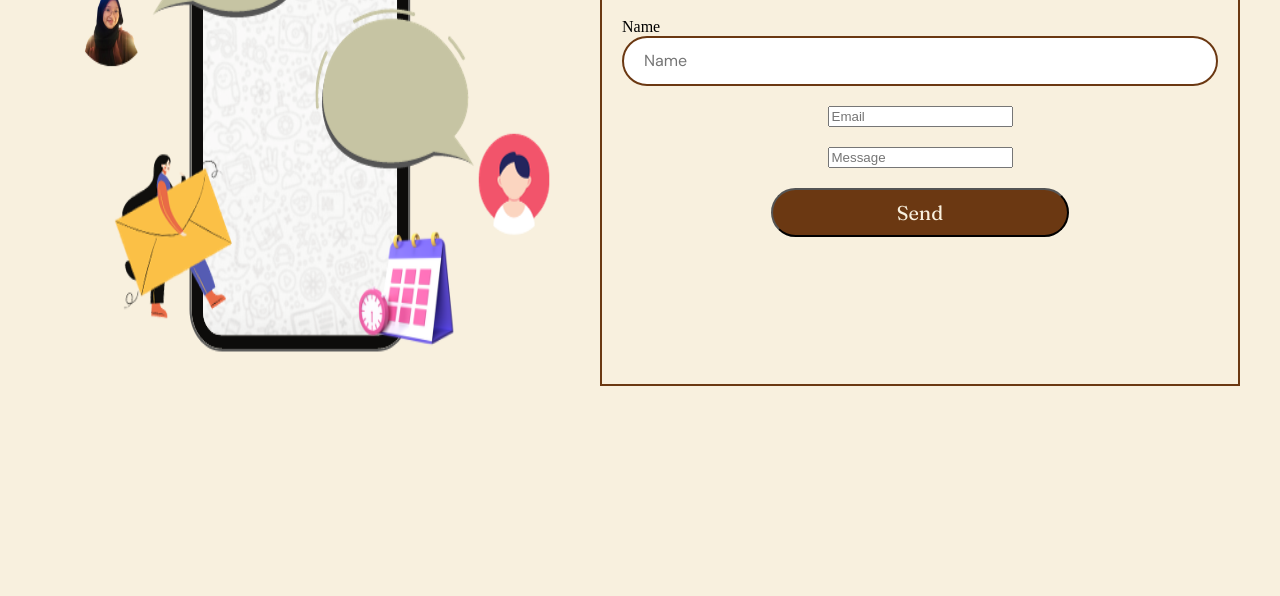
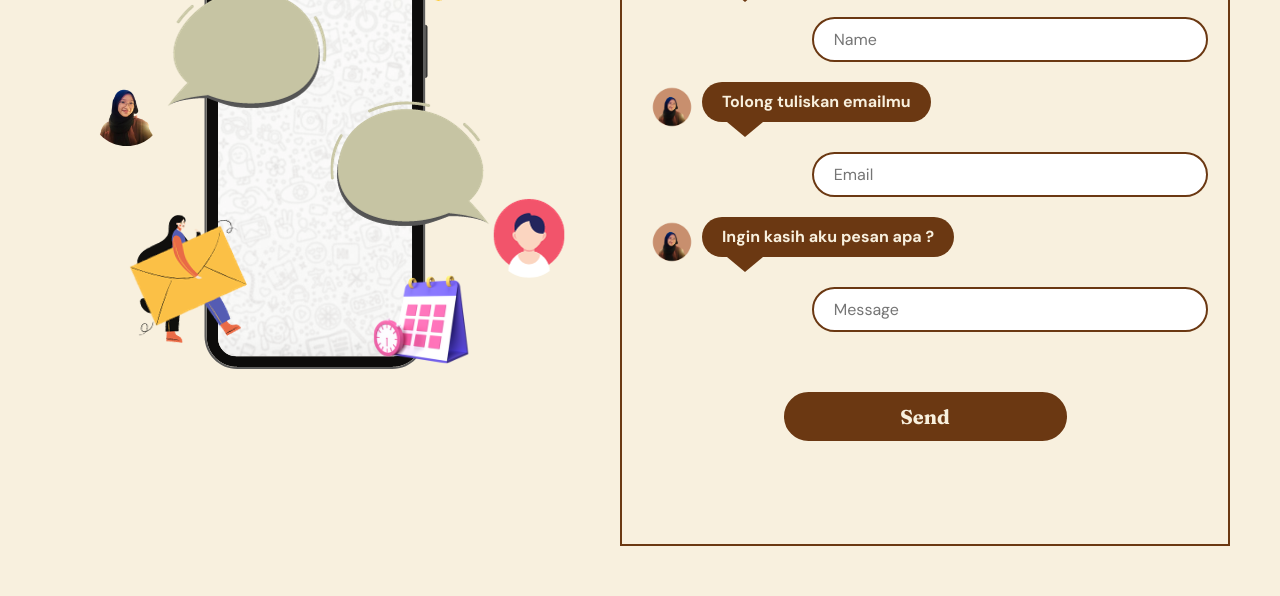
Before and after one commit to Fresinsya/PersonalWeb, a plain HTML site: page contact.html in a window 1280 px wide. Shown: the part 344-940 px from the top of the page. Before the commit the page ends 800 px from the top, so only its background shows below. Drawn offline with Linux system fonts and the light colour scheme.

Commit message:
contact done

```diff
--- a/contact.html
+++ b/contact.html
@@ -22,20 +22,42 @@
     <section>
         <div class="Contact">
             <div class="iconContact">
-                <img src="asset/contact.png" alt="">
+                <img src="asset/contact.png" alt="" class="profilContact">
             </div>
             <div class="chatContact">
                 <form action="formContact" class="formContact">
                     <h1 class="titleContact">Contact Me</h1>
-                    <div class="input2">
-                        <label for="name" id="Lname">Name</label>
+                    <div class="bubbleVica" style="display: flex;">
+                        <img src="asset/bubbleFoto.png" alt="" class="bubbleFoto">
+                        <div class="bubble">
+                            <h3>Siapa namamu?</h3>
+                        </div>
+                    </div>
+                    <div style="display: flex;justify-content: end;">
                         <input class="input" type="text" placeholder="Name" id="name">
                     </div>
-
-                    <input class="input" type="text" placeholder="Email">
-                    <input class="input" type="text" placeholder="Message">
+                    <div class="bubbleVica" style="display: flex;">
+                        <img src="asset/bubbleFoto.png" alt="" class="bubbleFoto">
+                        <div class="bubble">
+                            <h3>Tolong tuliskan emailmu</h3>
+                        </div>
+                    </div>
+                    <div style="display: flex;justify-content: end;">
+                        <input class="input" type="text" placeholder="Email">
+                    </div>
+                    <div class="bubbleVica" style="display: flex;">
+                        <img src="asset/bubbleFoto.png" alt="" class="bubbleFoto">
+                        <div class="bubble">
+                            <h3>Ingin kasih aku pesan apa ?</h3>
+                        </div>
+                    </div>
+                    <div style="display: flex;justify-content: end;">
+                        <input class="input" type="text" placeholder="Message">
+                    </div>
                     <!-- <textarea name="" id="" cols="30" rows="10" placeholder="Message"></textarea> -->
-                    <button type="submit" class="btn">Send</button>
+                    <div style="display: flex; justify-content: center;">
+                        <button type="submit" class="btn">Send</button>
+                    </div>
                 </form>
 
             </div>
--- a/style.css
+++ b/style.css
@@ -330,12 +330,20 @@ body {
 
 .Contact {
     display: flex;
-    padding-top: 90px;
-    padding-bottom: 50px;
+    padding: 90px 50px 50px 10px;
     box-sizing: border-box;
 }
 
-.Contact img {
+.iconContact {
+    display: flex;
+    justify-content: center;
+    align-items: center;
+    width: 50%;
+    height: 100vh;
+    padding: 20px;
+}
+
+.profileContact {
     max-width: 100%;
     width: 100%;
     height: 100%;
@@ -343,37 +351,34 @@ body {
 
 .chatContact {
     display: flex;
+    justify-content: center;
+    align-items: center;
     width: 50%;
-    height: 80vh;
+    height: 100vh;
     padding: 20px;
     border: 2px solid #6b3812;
 }
 
 .titleContact {
+    display: flex;
+    justify-content: center;
     font-family: 'Fraunces', serif;
     font-size: 40px;
     font-weight: 700;
     color: #6b3812;
-    margin-bottom: 20px;
 }
 
 .formContact {
     width: 100%;
     display: flex;
     flex-direction: column;
-    justify-content: center;
-    align-items: center;
     gap: 20px;
 }
 
-.input2 {
-    width: 100%;
-}
-
-.input2 input {
+.input {
     display: flex;
-    width: 100%;
-    height: 50px;
+    width: 70%;
+    height: 45px;
     border: 2px solid #6b3812;
     border-radius: 25px;
     padding: 0 20px;
@@ -381,23 +386,72 @@ body {
     font-weight: 400px;
     font-family: 'DM Sans', sans-serif;
     color: #6b3812;
+    border: 2px solid#6b3812;
 }
 
-@media screen and (max-width: 768px) {
-    .input {}
+.btn:hover {
+    background-color: #F8F0DE;
+    color: #6b3812;
+
 }
 
 .btn {
+    display: flex;
+    justify-content: center;
+    align-items: center;
+    width: 50%;
     border-radius: 25px;
+    border: 2px solid #6b3812;
     background-color: #6b3812;
     padding: 0.5em;
     text-decoration: none;
     color: #F8F0DE;
-    font-weight: 400;
+    font-weight: 600;
     font-size: 20px;
     width: 50%;
+    margin: 40px;
+
     font-family: 'Fraunces', serif;
-    transition: 0.3s;
+}
+
+.bubble {
+    position: relative;
+    display: flex;
+    justify-content: center;
+    width: fit-content;
+    height: 40px;
+    background: #6b3812;
+    -webkit-border-radius: 53px;
+    -moz-border-radius: 53px;
+    border-radius: 53px;
+}
+
+.bubbleFoto {
+    width: 60px;
+    height: 50px;
+    border-radius: 50%;
+}
+
+.bubble h3 {
+    display: flex;
+    align-items: center;
+    color: #F8F0DE;
+    font-size: 1em;
+    padding: 0 20px;
+    font-family: 'DM Sans', sans-serif;
+}
+
+.bubble:after {
+    content: '';
+    position: absolute;
+    border-style: solid;
+    border-width: 15px 18px 0;
+    border-color: #6b3812 transparent;
+    display: block;
+    width: 0;
+    z-index: 1;
+    bottom: -15px;
+    left: 25px;
 }
 
 
@@ -441,7 +495,7 @@ body {
 }
 
 .swiper-slide .ImgHolder {
-    background-color: #4361ee;
+    background-color: #6b3812;
     display: flex;
     width: 100%;
     height: auto;
@@ -451,7 +505,7 @@ body {
 }
 
 .ContentHolder::before {
-    background-color: #4361ee;
+    background-color: #6b3812;
     content: '';
     width: 50px;
     height: 50px;
@@ -471,18 +525,18 @@ body {
 .swiper-pagination-bullet {
     background-color: white;
     opacity: 1;
-    border: 1px solid #4361ee;
+    border: 1px solid #6b3812;
 }
 
 .swiper-pagination-bullet-active {
-    background-color: #4361ee;
+    background-color: #6b3812;
 }
 
 .swiper-button {
     border: 1px solid white;
 }
 
-#slideHolder :nth-child(odd){
+#slideHolder :nth-child(odd) {
     top: 50px;
 
 }
@@ -493,7 +547,7 @@ body {
     border-radius: 50%;
     margin: auto;
     object-fit: cover;
-    border: 3px solid #4361ee;
+    border: 3px solid #6b3812;
     outline: 2px solid white;
 }
 
@@ -508,14 +562,14 @@ body {
     padding: 5px;
 }
 
-.btnProject {
+#btnProject {
     border: 2px solid #6b3812;
-    border-radius: 30px;
-    width: 40px;
-    padding: 30px;
-}
+    border-radius: 20px;
+    width: 45px;
+    height: 70px;
+    color: #6b3812;
 
-.swiper-button-next{
+
 }
 
 @media (max-width:638px) {
@@ -572,8 +626,6 @@ body {
     border: 2px solid #6b3812;
     display: flex;
     flex-direction: column;
-    justify-content: center;
-    align-items: center;
     padding: 20px;
     gap: 20px;
 }
@@ -581,11 +633,12 @@ body {
 .cardBlog {
     display: flex;
     width: 100%;
+    justify-content: space-evenly;
 }
 
 .cardBlog img {
     width: 100%;
-    max-width: 300px;
-    height: 100%;
-    object-fit: cover;
+    max-width: 400px;
+    height: 200px;
+    /* object-fit: cover; */
 }
```
Also changed, not shown: project.html (+2 -2 lines), asset/bubbleFoto.png (added).
